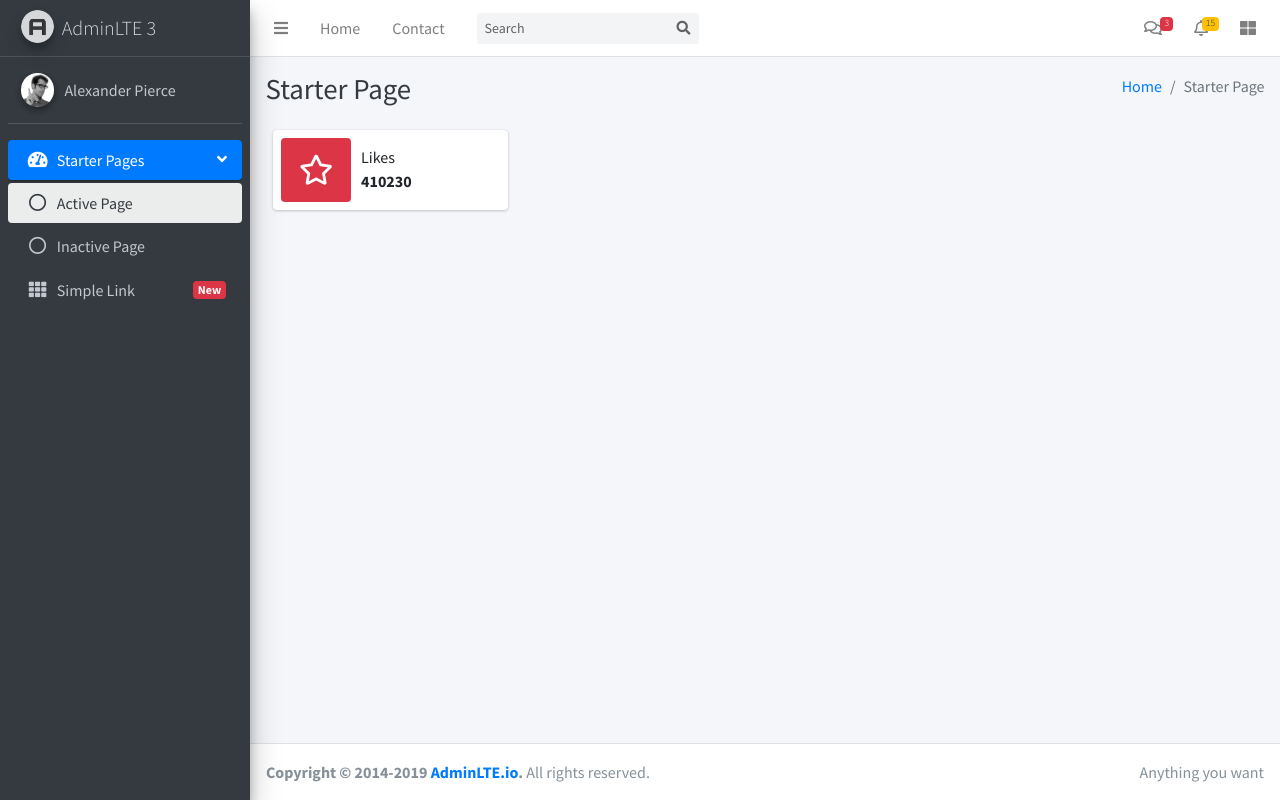
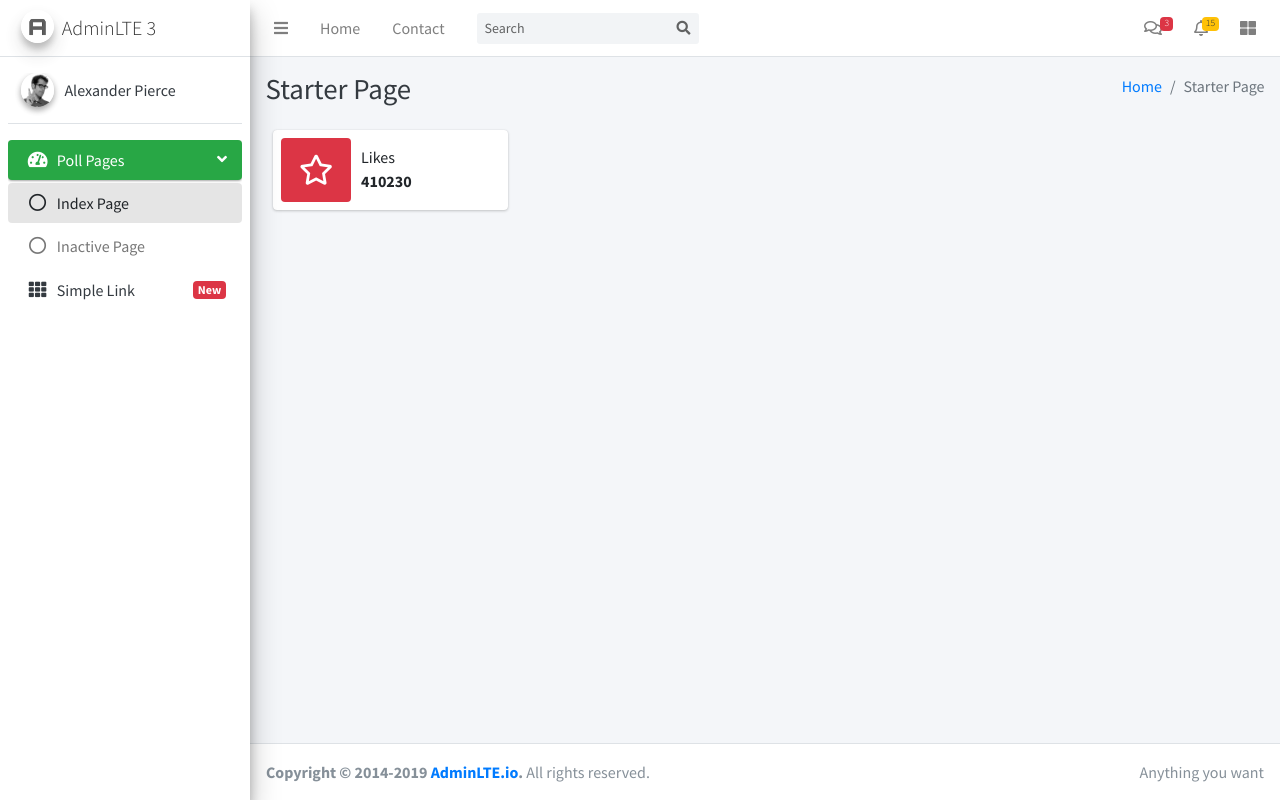
Before and after one commit to slow999/DjangoAndReusableApp, a Django app: page /polls/ in a window 1280 px wide. Run offline with Django 3.2, Linux system fonts and the light colour scheme; some libraries are stand-ins or nearby versions.

Commit message:
modify project2

```diff
--- a/project_2/polls/templates/polls/index.html
+++ b/project_2/polls/templates/polls/index.html
@@ -13,7 +13,7 @@
     <div class="container-fluid">
       <div class="row mb-2">
         <div class="col-sm-6">
-          <h1 class="m-0 text-dark">Starter Page</h1>
+          <h1 class="m-0 text-dark">Poll Page</h1>
         </div><!-- /.col -->
         <div class="col-sm-6">
           <ol class="breadcrumb float-sm-right">
--- a/project_2/requirements.txt
+++ b/project_2/requirements.txt
@@ -1,2 +1 @@
 django==2.2.13
-django-polls==0.1
--- a/project_2/templates/base.html
+++ b/project_2/templates/base.html
@@ -146,7 +146,7 @@
   <!-- /.navbar -->
 
   <!-- Main Sidebar Container -->
-  <aside class="main-sidebar sidebar-dark-primary elevation-4">
+  <aside class="main-sidebar sidebar-light-green elevation-4">
     <!-- Brand Logo -->
     <a href="index3.html" class="brand-link">
       <img src="{% static 'dist/img/AdminLTELogo.png' %}" alt="AdminLTE Logo" class="brand-image img-circle elevation-3"
--- a/project_2/templates/sidebar.html
+++ b/project_2/templates/sidebar.html
@@ -6,15 +6,15 @@
       <a href="#" class="nav-link active">
         <i class="nav-icon fas fa-tachometer-alt"></i>
         <p>
-          Starter Pages
+          Poll Pages
           <i class="right fas fa-angle-left"></i>
         </p>
       </a>
       <ul class="nav nav-treeview">
         <li class="nav-item">
-          <a href="#" class="nav-link active">
+          <a href="{% url 'index' %}" class="nav-link active">
             <i class="far fa-circle nav-icon"></i>
-            <p>Active Page</p>
+            <p>Index Page</p>
           </a>
         </li>
         <li class="nav-item">
```
